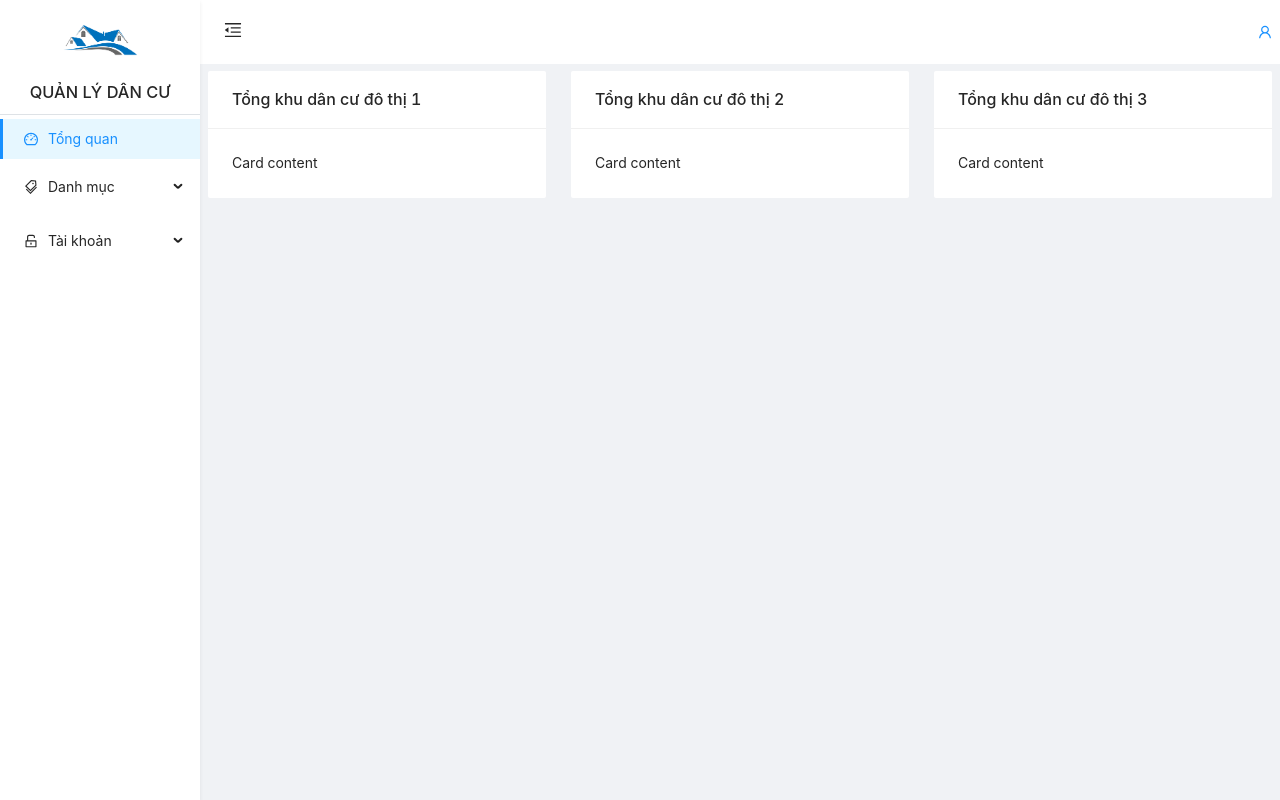
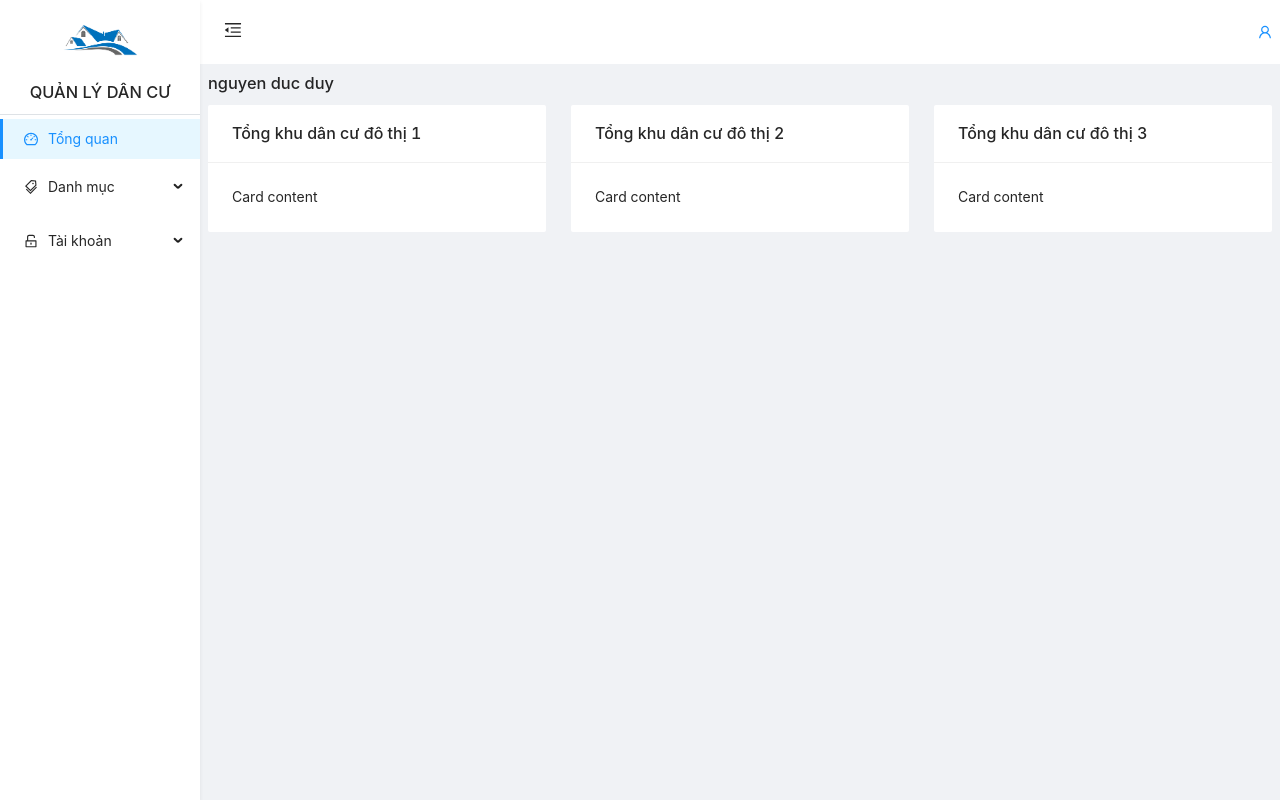
Before and after one commit to NgoThanhTuyen/Qu-n-l-d-n-c-, a React (Create React App) app: page /dashboard in a window 1280 px wide. Built offline with nearby package versions, Linux system fonts and the light colour scheme; sample sign-in values are in the browser's storage.

Commit message:
duy-dev h1

```diff
--- a/src/pages/dashboard_page/DashboardPage.jsx
+++ b/src/pages/dashboard_page/DashboardPage.jsx
@@ -4,6 +4,7 @@ import { MapPageDashboard } from './components'
 function DashboardPage() {
   return (
     <div>
+      <h1> nguyen duc duy</h1>
       <MapPageDashboard/>
     </div>
   )
```
